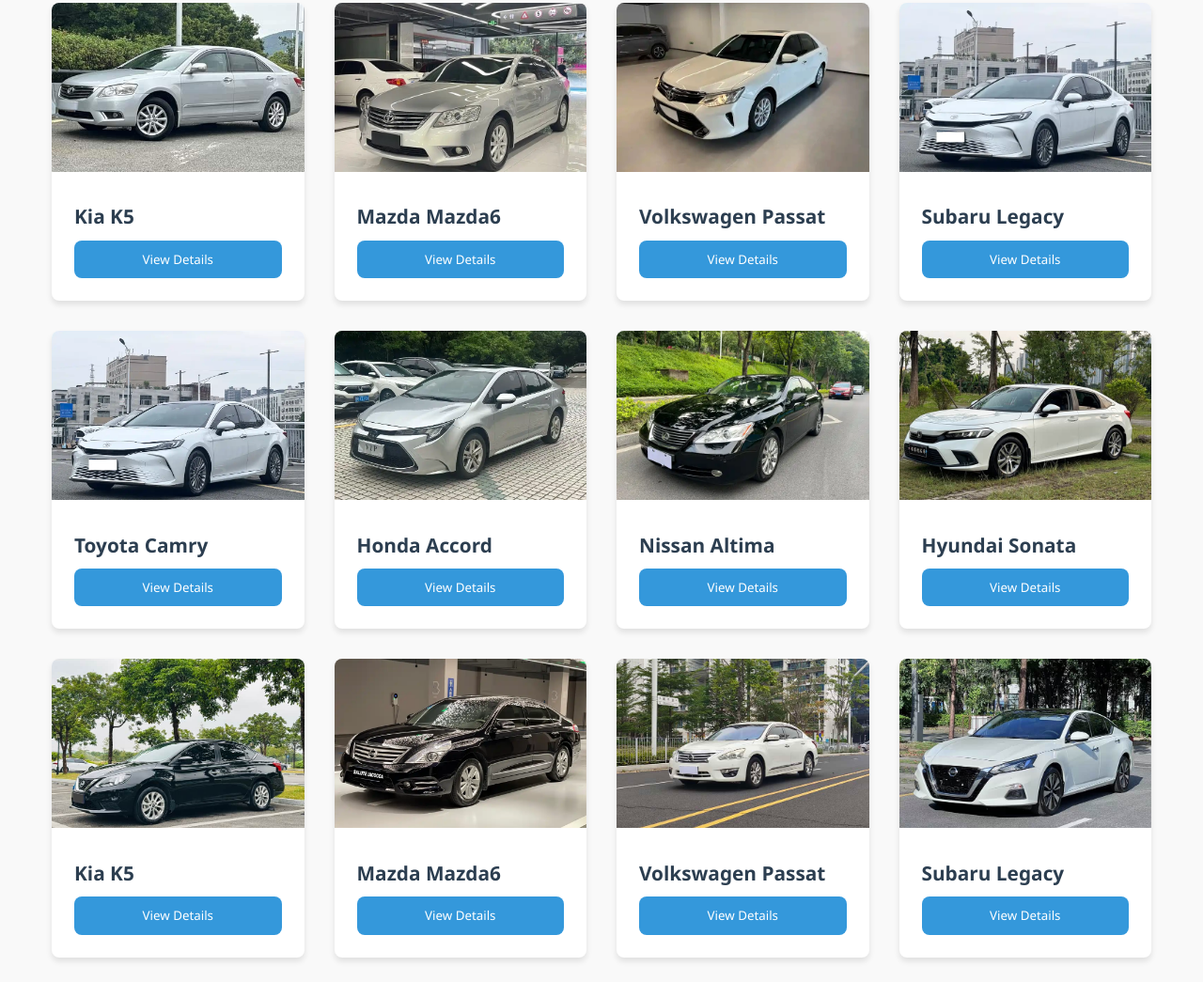
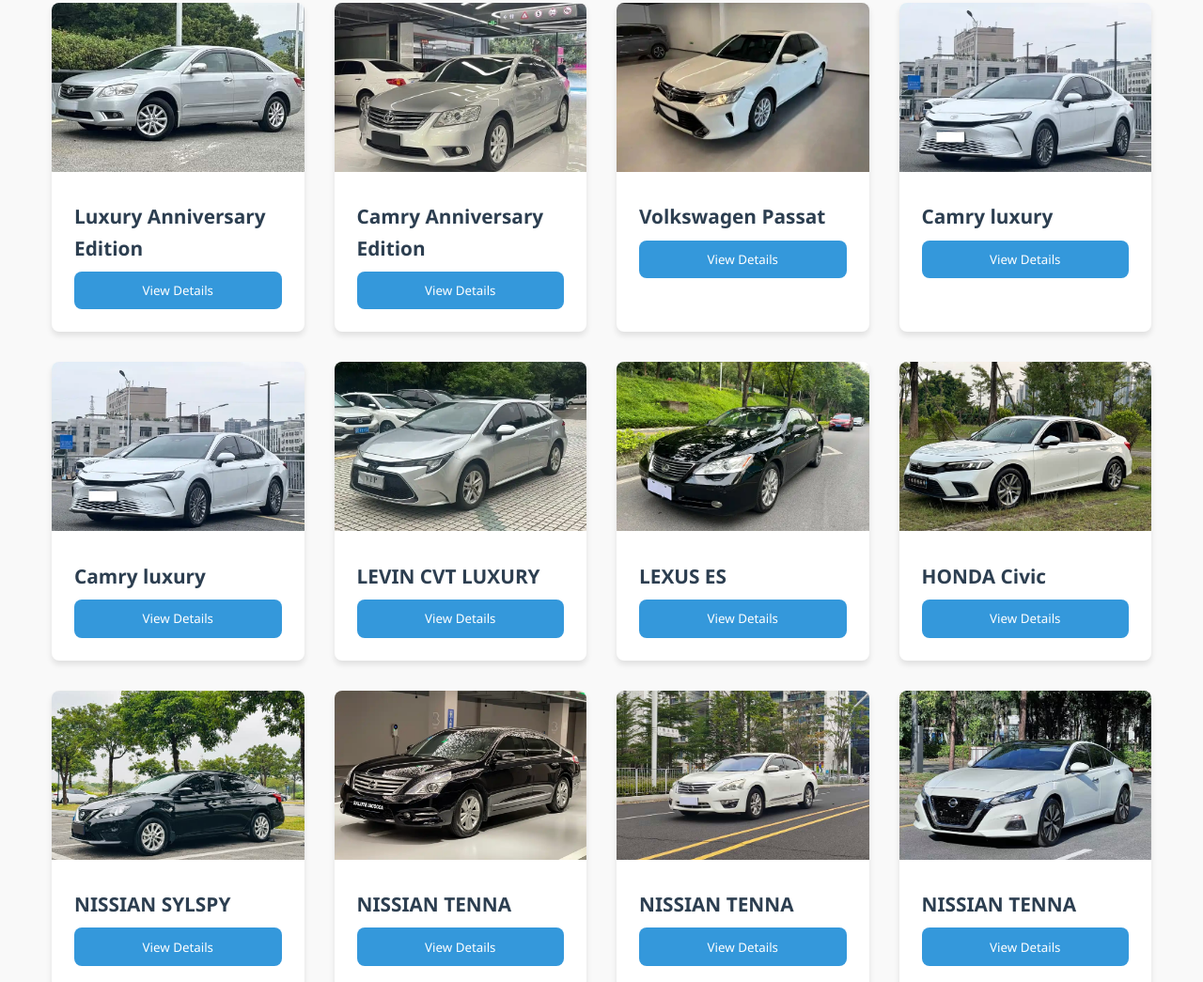
Before and after one commit to TylerCheung008/webcar, a plain HTML site: page index.html in a window 1280 px wide. Shown: the part 1864-2909 px from the top of the page at 94% size. Drawn offline with Linux system fonts and the light colour scheme.

Commit message:
Fix car model names and descriptions in index.html
Updated car details for multiple entries, correcting model names and descriptions. Adjusted HTML structure for car cards.

```diff
--- a/index.html
+++ b/index.html
@@ -983,13 +983,13 @@
                 id: 1,
                 category: "sedan",
                 make: "HONDA",
-                model: "CVT",
+                model: "Civic",
                 year: 2022,
                 mileage: "25,000",
                 fuelType: "Gasoline",
                 transmission: "Automatic",
                 image: "https://github.com/TylerCheung008/webcar/blob/main/HONDA%20%20Civic%202016model%20%20180Turbo%20CVT.webp?raw=true",
-                description: "HONDA Civic 2022model 240Turbo CVT",
+                description: "HONDA Civic 2022 model 240Turbo CVT",
                 features: ["Leather Seats", "Sunroof", "Backup Camera", "Bluetooth", "Apple CarPlay"]
             },
             {
@@ -1002,7 +1002,7 @@
                 fuelType: "Gasoline",
                 transmission: "Automatic",
                 image: "https://github.com/TylerCheung008/webcar/blob/main/HONDA%20Accord%202022model%20260Turbo%20luxury.jpg?raw=true",
-                description: "HONDA Accord 2022model 260Turbo luxury",
+                description: "HONDA Accord 2022 model 260 Turbo luxury",
                 features: ["Bluetooth", "Backup Camera", "Keyless Entry", "Automatic Climate Control"]
             },
             {
@@ -1015,46 +1015,46 @@
                 fuelType: "Gasoline",
                 transmission: "Automatic",
                 image: "https://github.com/TylerCheung008/webcar/blob/main/HONDA%20City%202012model%201.5L.jpg?raw=true",
-                description: "HONDA City 2012model 1.5L",
+                description: "HONDA City 2012 model 1.5L",
                 features: ["ProPILOT Assist", "Apple CarPlay", "Heated Seats", "LED Headlights"]
             },
             {
                 id: 4,
                 category: "sedan",
-                make: "Hyundai",
-                model: "Sonata",
-                year: 2020,
+                make: "Anniversary",
+                model: "Edition ",
+                year: 2011,
                 mileage: "22,000",
                 fuelType: "Hybrid",
                 transmission: "Automatic",
                 image: "https://github.com/TylerCheung008/webcar/blob/main/HONDA%20Civic%202022model%20240Turbo%20CVT.jpg?raw=true",
-                description: "Stylish Hyundai Sonata with hybrid powertrain for excellent fuel economy.",
+                description: "2011 Model 200G classic Anniversary Edition",
                 features: ["Hybrid", "Panoramic Sunroof", "Wireless Charging", "Smart Cruise Control"]
             },
             {
                 id: 5,
                 category: "sedan",
-                make: "Kia",
-                model: "K5",
-                year: 2021,
+                make: "Luxury",
+                model: "Anniversary Edition",
+                year: 2011,
                 mileage: "15,000",
                 fuelType: "Gasoline",
                 transmission: "Automatic",
                 image: "https://github.com/TylerCheung008/webcar/blob/main/2011%20Model%20200G%20classic%20Anniversary%20Edition.jpg?raw=true",
-                description: "Sporty Kia K5 with turbocharged engine and premium interior features.",
+                description: "2011 Model 240G Luxury Anniversary Edition",
                 features: ["Turbo Engine", "Heated Steering Wheel", "10.25-inch Display", "Bose Audio"]
             },
             {
                 id: 6,
                 category: "sedan",
-                make: "Mazda",
-                model: "Mazda6",
-                year: 2019,
+                make: "Camry",
+                model: "Anniversary Edition",
+                year: 2016,
                 mileage: "28,000",
                 fuelType: "Gasoline",
                 transmission: "Automatic",
                 image: "https://github.com/TylerCheung008/webcar/blob/main/2011%20Model%20240G%20Luxury%20Anniversary%20Edition.jpg?raw=true",
-                description: "Elegant Mazda6 with premium interior and responsive handling.",
+                description: "Camry 2016 2.0G 10th Anniversary Edition",
                 features: ["Leather Seats", "Bose Sound System", "Heated Seats", "Sunroof"]
             },
             {
@@ -1073,196 +1073,196 @@
             {
                 id: 8,
                 category: "sedan",
-                make: "Subaru",
-                model: "Legacy",
-                year: 2021,
+                make: "Camry",
+                model: "luxury",
+                year: 2024,
                 mileage: "16,000",
                 fuelType: "Gasoline",
                 transmission: "Automatic",
                 image: "https://github.com/TylerCheung008/webcar/blob/main/Camry%202024%202.0gp%20luxury.webp?raw=true",
-                description: "All-wheel drive Subaru Legacy with advanced safety features.",
+                description: "Camry 2024 2.0gp luxury",
                 features: ["All-Wheel Drive", "EyeSight Safety", "11.6-inch Touchscreen", "Heated Seats"]
             },
 			{
 			    id: 9,
 			    category: "sedan",
-			    make: "Toyota",
-			    model: "Camry",
-			    year: 2020,
+			    make: "Camry",
+			    model: "luxury",
+			    year: 2024,
 			    mileage: "25,000",
 			    fuelType: "Gasoline",
 			    transmission: "Automatic",
 			    image: "https://github.com/TylerCheung008/webcar/blob/main/Camry%202024%202.0vg%20luxury.webp?raw=true",
-			    description: "Well-maintained Toyota Camry with low mileage. Features include leather seats, sunroof, and advanced safety systems.",
+			    description: "Camry 2024 2.0gp luxury",
 			    features: ["Leather Seats", "Sunroof", "Backup Camera", "Bluetooth", "Apple CarPlay"]
 			},
 			{
 			    id: 10,
 			    category: "sedan",
-			    make: "Honda",
-			    model: "Accord",
-			    year: 2019,
+			    make: "LEVIN",
+			    model: "CVT LUXURY",
+			    year: 2021,
 			    mileage: "32,000",
 			    fuelType: "Gasoline",
 			    transmission: "Automatic",
 			    image: "https://github.com/TylerCheung008/webcar/blob/main/LEVIN%202021model%20185T%20CVT%20LUXURY.webp?raw=true",
-			    description: "Reliable Honda Accord with excellent fuel economy and comfortable interior.",
+			    description: "LEVIN 2021 model 185T CVT LUXURY",
 			    features: ["Bluetooth", "Backup Camera", "Keyless Entry", "Automatic Climate Control"]
 			},
 			{
 			    id: 11,
 			    category: "sedan",
-			    make: "Nissan",
-			    model: "Altima",
-			    year: 2021,
+			    make: "LEXUS",
+			    model: "ES",
+			    year: 2026,
 			    mileage: "18,000",
 			    fuelType: "Gasoline",
 			    transmission: "Automatic",
 			    image: "https://github.com/TylerCheung008/webcar/blob/main/LEXUS%20ES%20350%202026model.webp?raw=true",
-			    description: "Modern Nissan Altima with advanced safety features and fuel-efficient engine.",
+			    description: "LEXUS ES 350 2026 model",
 			    features: ["ProPILOT Assist", "Apple CarPlay", "Heated Seats", "LED Headlights"]
 			},
 			{
 			    id: 12,
 			    category: "sedan",
-			    make: "Hyundai",
-			    model: "Sonata",
-			    year: 2020,
+			    make: "HONDA",
+			    model: "Civic",
+			    year: 2022,
 			    mileage: "22,000",
 			    fuelType: "Hybrid",
 			    transmission: "Automatic",
 			    image: "https://github.com/TylerCheung008/webcar/blob/main/HONDA%20Civic%202022model%20240Turbo%20CVT.jpg?raw=true",
-			    description: "Stylish Hyundai Sonata with hybrid powertrain for excellent fuel economy.",
+			    description: "HONDA Civic 2022 model 240Turbo CVT",
 			    features: ["Hybrid", "Panoramic Sunroof", "Wireless Charging", "Smart Cruise Control"]
 			},
 			{
 			    id: 13,
 			    category: "sedan",
-			    make: "Kia",
-			    model: "K5",
+			    make: "NISSIAN",
+			    model: "SYLSPY",
+			    year: 2024,
+			    mileage: "15,000",
+			    fuelType: "Gasoline",
+			    transmission: "Automatic",
+			    image: "https://github.com/TylerCheung008/webcar/blob/main/NISSIAN%20SYLSPY%202024model%20classic%201.6XE%20CVT.jpg?raw=true",
+			    description: "NISSIAN SYLSPY 2024 model classic 1.6XE CVT",
+			    features: ["Turbo Engine", "Heated Steering Wheel", "10.25-inch Display", "Bose Audio"]
+			},
+			{
+			    id: 14,
+			    category: "sedan",
+			    make: "NISSIAN",
+			    model: "TENNA",
+			    year: 2011,
+			    mileage: "28,000",
+			    fuelType: "Gasoline",
+			    transmission: "Automatic",
+			    image: "https://github.com/TylerCheung008/webcar/blob/main/NISSIAN%20TENNA%202011model%202.5L%20XL.jpg?raw=true",
+			    description: "NISSIAN TENNA 2011 model 2.5L XL",
+			    features: ["Leather Seats", "Bose Sound System", "Heated Seats", "Sunroof"]
+			},
+			{
+			    id: 15,
+			    category: "sedan",
+			    make: "NISSIAN",
+			    model: "TENNA",
+			    year: 2013,
+			    mileage: "24,000",
+			    fuelType: "Gasoline",
+			    transmission: "Automatic",
+			    image: "https://github.com/TylerCheung008/webcar/blob/main/NISSIAN%20TENNA%202013model%202.0L%20XL.jpg?raw=true",
+			    description: "NISSIAN TENNA 2013 model 2.0L XL",
+			    features: ["Digital Cockpit", "Apple CarPlay", "Dual-Zone Climate", "LED Lighting"]
+			},
+			{
+			    id: 16,
+			    category: "sedan",
+			    make: "NISSIAN",
+			    model: "TENNA",
+			    year: 2021,
+			    mileage: "16,000",
+			    fuelType: "Gasoline",
+			    transmission: "Automatic",
+			    image: "https://github.com/TylerCheung008/webcar/blob/main/NISSIAN%20TENNA%202021model%202.0L%20XL.jpg?raw=true",
+			    description: "NISSIAN TENNA 2021 model 2.0L XL",
+			    features: ["All-Wheel Drive", "EyeSight Safety", "11.6-inch Touchscreen", "Heated Seats"]
+			},
+			{
+			    id: 17,
+			    category: "sedan",
+			    make: "NISSIAN",
+			    model: "TIIDA",
 			    year: 2021,
 			    mileage: "15,000",
 			    fuelType: "Gasoline",
 			    transmission: "Automatic",
-			    image: "https://github.com/TylerCheung008/webcar/blob/main/NISSIAN%20SYLSPY%202024model%20classic%201.6XE%20CVT.jpg?raw=true",
-			    description: "Sporty Kia K5 with turbocharged engine and premium interior features.",
+			    image: "https://github.com/TylerCheung008/webcar/blob/main/NISSIAN%20TIIDA%202011model%201.6L%20CVT.jpg?raw=true",
+			    description: "NISSIAN TIIDA 2011 model 1.6L CVT",
 			    features: ["Turbo Engine", "Heated Steering Wheel", "10.25-inch Display", "Bose Audio"]
 			},
 			{
-			    id: 14,
+			    id: 18,
 			    category: "sedan",
-			    make: "Mazda",
-			    model: "Mazda6",
-			    year: 2019,
+			    make: "NISSIAN",
+			    model: "TIIDA",
+			    year: 2021,
 			    mileage: "28,000",
 			    fuelType: "Gasoline",
 			    transmission: "Automatic",
-			    image: "https://github.com/TylerCheung008/webcar/blob/main/NISSIAN%20TENNA%202011model%202.5L%20XL.jpg?raw=true",
-			    description: "Elegant Mazda6 with premium interior and responsive handling.",
+			    image: "https://github.com/TylerCheung008/webcar/blob/main/NISSIAN%20TIIDA%202021model%201.6L%20CVT.jpg?raw=true",
+			    description: "NISSIAN TIIDA 2021 model 1.6L CVT",
 			    features: ["Leather Seats", "Bose Sound System", "Heated Seats", "Sunroof"]
 			},
 			{
-			    id: 15,
+			    id: 19,
 			    category: "sedan",
-			    make: "Volkswagen",
-			    model: "Passat",
-			    year: 2020,
+			    make: "VOLKSWAGEN",
+			    model: "SIGATER",
+			    year: 2014,
 			    mileage: "24,000",
 			    fuelType: "Gasoline",
 			    transmission: "Automatic",
-			    image: "https://github.com/TylerCheung008/webcar/blob/main/NISSIAN%20TENNA%202013model%202.0L%20XL.jpg?raw=true",
-			    description: "Spacious Volkswagen Passat with comfortable ride and modern technology.",
+			    image: "https://github.com/TylerCheung008/webcar/blob/main/VOLKSWAGEN%20SIGATER%202014model%201.6L.jpg?raw=true",
+			    description: "VOLKSWAGEN SIGATER 2014 model 1.6L",
 			    features: ["Digital Cockpit", "Apple CarPlay", "Dual-Zone Climate", "LED Lighting"]
 			},
 			{
-			    id: 16,
+			    id: 20,
 			    category: "sedan",
-			    make: "Subaru",
-			    model: "Legacy",
+			    make: "VOLKSWAGEN",
+			    model: "SIGATER",
 			    year: 2021,
 			    mileage: "16,000",
 			    fuelType: "Gasoline",
 			    transmission: "Automatic",
-			    image: "https://github.com/TylerCheung008/webcar/blob/main/NISSIAN%20TENNA%202021model%202.0L%20XL.jpg?raw=true",
-			    description: "All-wheel drive Subaru Legacy with advanced safety features.",
-			    features: ["All-Wheel Drive", "EyeSight Safety", "11.6-inch Touchscreen", "Heated Seats"]
-			},
-			{
-			    id: 17,
-			    category: "sedan",
-			    make: "Kia",
-			    model: "K5",
-			    year: 2021,
-			    mileage: "15,000",
-			    fuelType: "Gasoline",
-			    transmission: "Automatic",
-			    image: "https://github.com/TylerCheung008/webcar/blob/main/NISSIAN%20TIIDA%202011model%201.6L%20CVT.jpg?raw=true",
-			    description: "Sporty Kia K5 with turbocharged engine and premium interior features.",
-			    features: ["Turbo Engine", "Heated Steering Wheel", "10.25-inch Display", "Bose Audio"]
-			},
-			{
-			    id: 18,
-			    category: "sedan",
-			    make: "Mazda",
-			    model: "Mazda6",
-			    year: 2019,
-			    mileage: "28,000",
-			    fuelType: "Gasoline",
-			    transmission: "Automatic",
-			    image: "https://github.com/TylerCheung008/webcar/blob/main/NISSIAN%20TIIDA%202021model%201.6L%20CVT.jpg?raw=true",
-			    description: "Elegant Mazda6 with premium interior and responsive handling.",
-			    features: ["Leather Seats", "Bose Sound System", "Heated Seats", "Sunroof"]
-			},
-			{
-			    id: 19,
-			    category: "sedan",
-			    make: "Volkswagen",
-			    model: "Passat",
-			    year: 2020,
-			    mileage: "24,000",
-			    fuelType: "Gasoline",
-			    transmission: "Automatic",
-			    image: "https://github.com/TylerCheung008/webcar/blob/main/VOLKSWAGEN%20SIGATER%202014model%201.6L.jpg?raw=true",
-			    description: "Spacious Volkswagen Passat with comfortable ride and modern technology.",
-			    features: ["Digital Cockpit", "Apple CarPlay", "Dual-Zone Climate", "LED Lighting"]
-			},
-			{
-			    id: 20,
-			    category: "sedan",
-			    make: "Subaru",
-			    model: "Legacy",
-			    year: 2021,
-			    mileage: "16,000",
-			    fuelType: "Gasoline",
-			    transmission: "Automatic",
 			    image: "https://github.com/TylerCheung008/webcar/blob/main/VOLKSWAGEN%20SIGATER%202023model%20300TSI%20DSG.jpg?raw=true",
-			    description: "All-wheel drive Subaru Legacy with advanced safety features.",
+			    description: "VOLKSWAGEN SIGATER 2023 model 300TSI DSG",
 			    features: ["All-Wheel Drive", "EyeSight Safety", "11.6-inch Touchscreen", "Heated Seats"]
 			},
 			{
 			    id: 21,
 			    category: "sedan",
 			    make: "Yaris",
-			    model: "Passat",
+			    model: "2008",
 			    year: 2008,
 			    mileage: "24,000",
 			    fuelType: "Gasoline",
 			    transmission: "Automatic",
 			    image: "https://github.com/TylerCheung008/webcar/blob/main/Yaris%202008model%201.6G.jpg?raw=true",
-			    description: "Spacious Volkswagen Passat with comfortable ride and modern technology.",
+			    description: "Yaris 2008 model 1.6G",
 			    features: ["Digital Cockpit", "Apple CarPlay", "Dual-Zone Climate", "LED Lighting"]
 			},
 			{
 			    id: 22,
 			    category: "sedan",
 			    make: "Yaris ",
-			    model: "Legacy",
+			    model: "2019",
 			    year: 2019,
 			    mileage: "16,000",
 			    fuelType: "Gasoline",
 			    transmission: "Automatic",
 			    image: "https://github.com/TylerCheung008/webcar/blob/main/Yaris%202019model%201.5%20CVT.jpg?raw=true",
-			    description: "All-wheel drive Subaru Legacy with advanced safety features.",
+			    description: "Yaris 2019 model 1.5 CVT",
 			    features: ["All-Wheel Drive", "EyeSight Safety", "11.6-inch Touchscreen", "Heated Seats"]
 			},
 
@@ -1928,7 +1928,7 @@
                 carCard.innerHTML = `
                     <img src="${car.image}" alt="${car.make} ${car.model}" class="car-image">
                     <div class="car-info">
-                        <h3 class="car-title"> ${car.make} ${car.model}</h3>
+                        <h3 class="car-title">${car.make} ${car.model}</h3>
                         <div class="car-actions">
                             <button class="btn btn-primary view-details" data-id="${car.id}">View Details</button>
                         </div>
@@ -1954,7 +1954,6 @@
             modalCarImage.src = car.image;
             modalCarImage.alt = `${car.make} ${car.model}`;
             modalCarTitle.textContent = `${car.make} ${car.model}`;
-            modalCarDetails.innerHTML = ``;
             modalCarDescription.textContent = car.description;
 
             modalCarFeatures.innerHTML = '';
```
